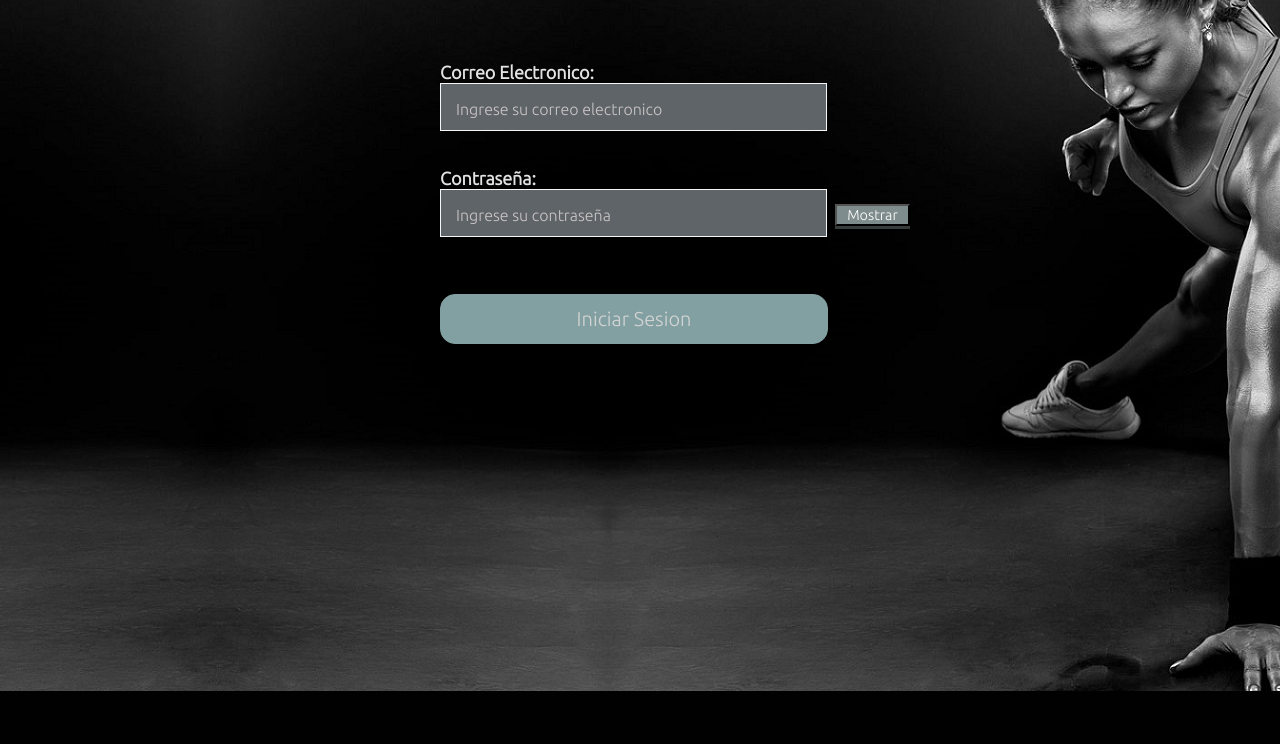
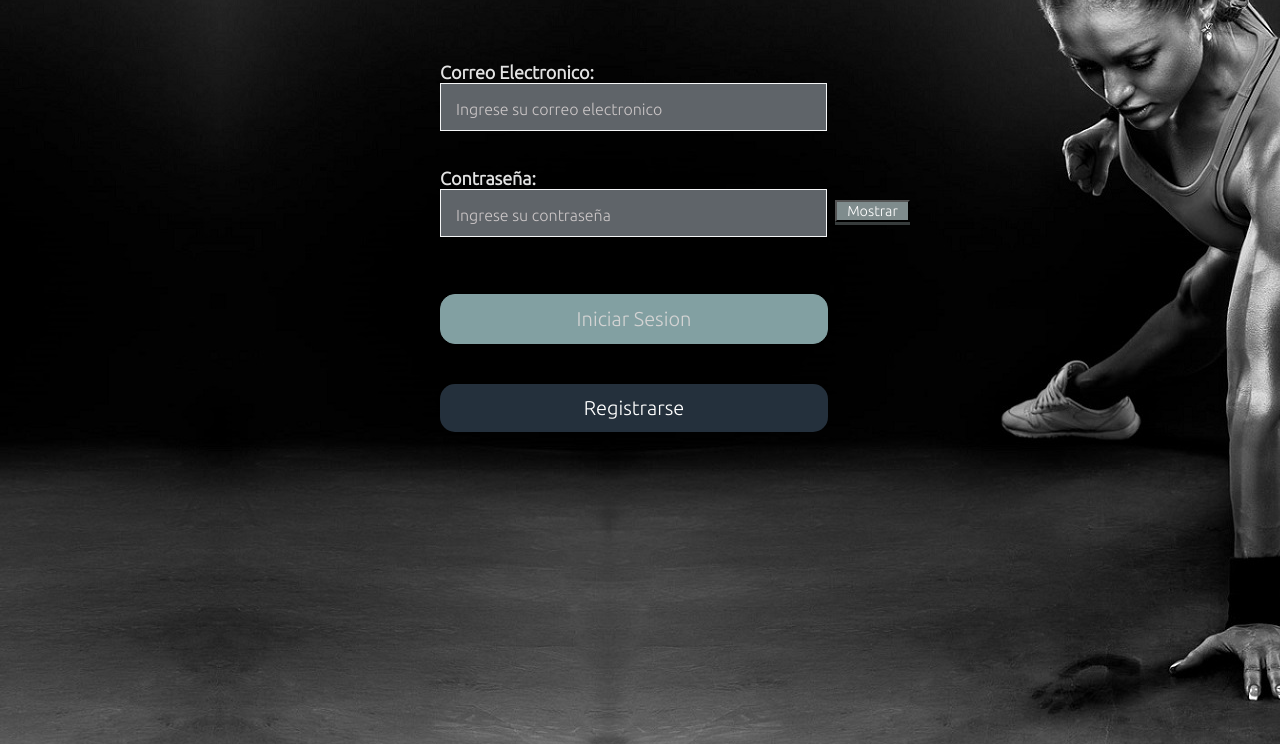
Before and after one commit to Home-Workout/HoWo, a PHP site: page /IniciarSesion.php in a window 1280 px wide. Shown: the part 251-995 px from the top of the page. Before the commit the page ends 942 px from the top, so only its background shows below. Run offline with PHP 8.4, Linux system fonts and the light colour scheme; some libraries are stand-ins or nearby versions.

Commit message:
bug de boton registrarse

```diff
--- a/public/IniciarSesion.html
+++ b/public/IniciarSesion.html
@@ -54,6 +54,8 @@
 
         <button class="boton" id="iniciar" type="button" style="cursor: pointer" onclick="validateForm()"
             disabled>Iniciar Sesion</button>
+        <button class="botonR" id="registrarse" type="button" style="cursor: pointer" onclick="irARegistrarse()"
+            >Registrarse</button>
 
         <input type="button" id="oculta" class="mostrarPass" onclick="mostrar()" value="Mostrar"></input>
         <div class="btnIniciar" id="iniciado"> </div>
--- a/script/IniciarSesion.js
+++ b/script/IniciarSesion.js
@@ -119,6 +119,9 @@
         return false;
     }
 }
+function irARegistrarse(){
+    window.location.href = "registrarse.php";
+}
 
 window.onbeforeunload = function() {
     if (!flag) {
--- a/styles/estiloIniciarSesion.css
+++ b/styles/estiloIniciarSesion.css
@@ -50,6 +50,17 @@
     border: 1px solid #82a0a2;
     color: lightgray;
 }
+.botonR {
+    width: 97%;
+    background: #24303c;
+    border: none;
+    padding: 12px;
+    color: rgb(255, 255, 255);
+    margin: 20px 0;
+    font-size: 20px;
+    border-radius: 15px;
+    font-family: 'Ubuntu', sans-serif;
+}
 
 .btnIniciar {
     background: rgba(0, 0, 102, 1);
@@ -84,7 +95,7 @@
     box-shadow: 0px 3px 0px #373c3c;
     position: relative;
     right: -280px;
-    top: -275px;
+    top: -367px;
     font-family: 'Ubuntu', sans-serif;
 }
 
```
